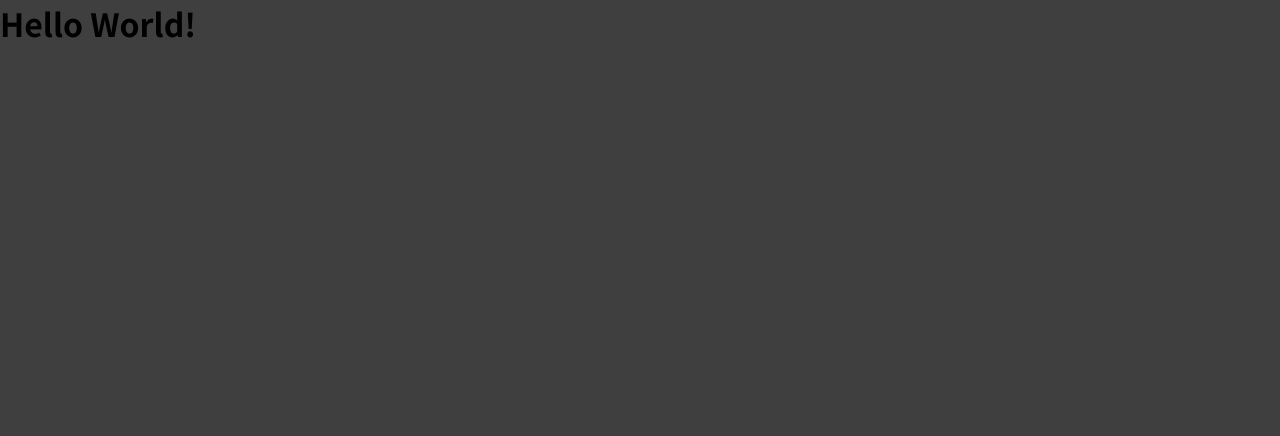
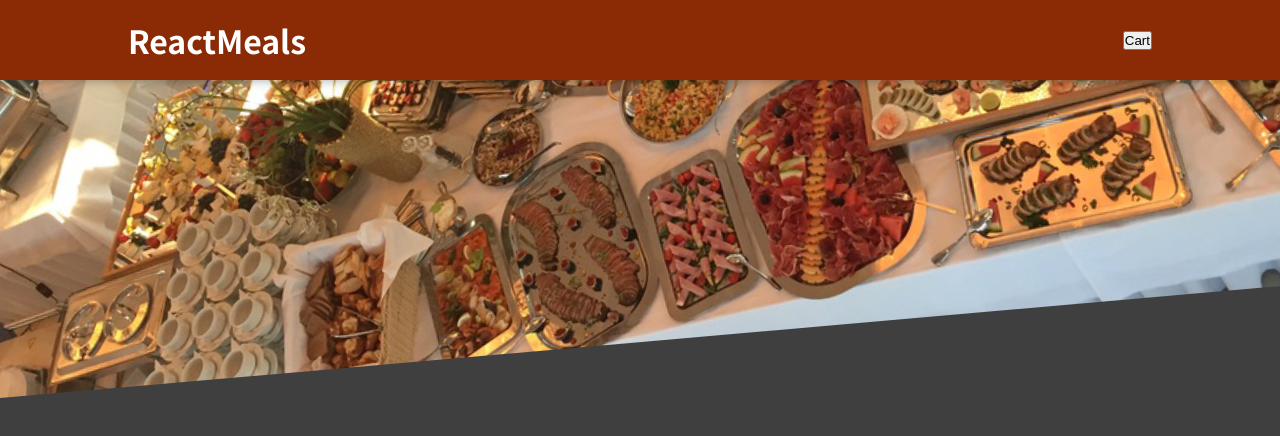
Before and after one commit to martinsgabriel1956/react_meals, a React (Create React App) app: page / in a window 1280 px wide. Shown: the top 436 px of the page. Built offline with nearby package versions, Linux system fonts and the light colour scheme.

Commit message:
feat: adding a Header component

```diff
--- a/src/App.js
+++ b/src/App.js
@@ -1,10 +1,12 @@
 import { GlobalStyle } from './styles/global';
+
+import { Header } from './components/Layout/Header';
 
 export function App() {
   return (
     <>
       <GlobalStyle />
-      <h1>Hello World!</h1>
+      <Header />
     </>
   );
 }
--- /dev/null
+++ b/src/components/Layout/Header/index.js
@@ -0,0 +1,17 @@
+import { Container, MainImg } from './styles';
+
+import mealsImage from '../../../assets/meals.jpg';
+
+export function Header(props) {
+  return (
+    <>
+      <Container>
+        <h1>ReactMeals</h1>
+        <button>Cart</button>
+      </Container>
+      <MainImg>
+        <img src={mealsImage} alt="A table full of delicious food" />
+      </MainImg>
+    </>
+  );
+};
--- /dev/null
+++ b/src/components/Layout/Header/styles.js
@@ -0,0 +1,31 @@
+import styled from "styled-components";
+
+export const Container = styled.header`
+  position: fixed;
+  top: 0;
+  left: 0;
+  width: 100%;
+  height: 5rem;
+  background-color: #8a2b06;
+  color: white;
+  display: flex;
+  justify-content: space-between;
+  align-items: center;
+  padding: 0 10%;
+  box-shadow: 0 2px 8px rgba(0, 0, 0, 0.25);
+  z-index: 10;
+`;
+
+export const MainImg = styled.div`
+  width: 100%;
+  height: 25rem;
+  z-index: 0;
+  overflow: hidden;
+
+  > img {
+    width: 110%;
+    height: 100%;
+    object-fit: cover;
+    transform: rotateZ(-5deg) translateY(-4rem) translateX(-1rem);
+  }
+`;
```
Also changed, not shown: src/assets/meals.jpg (added).
